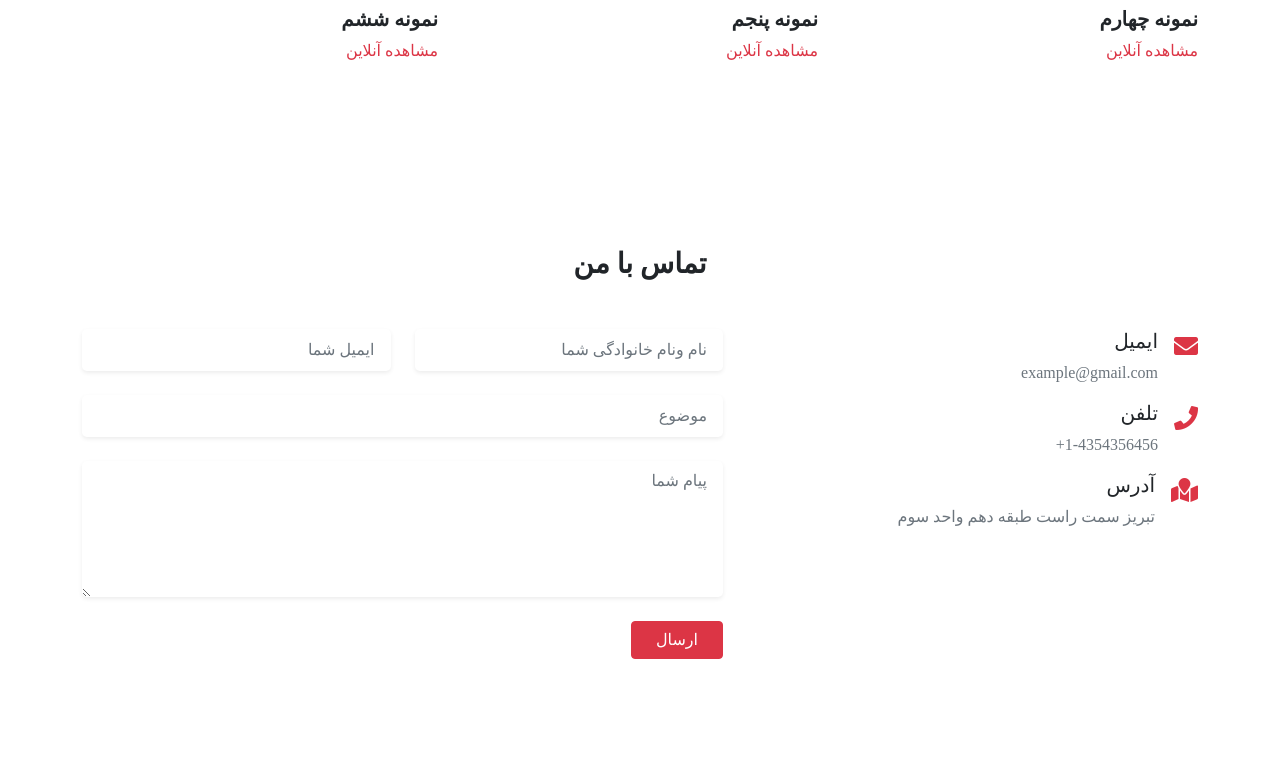
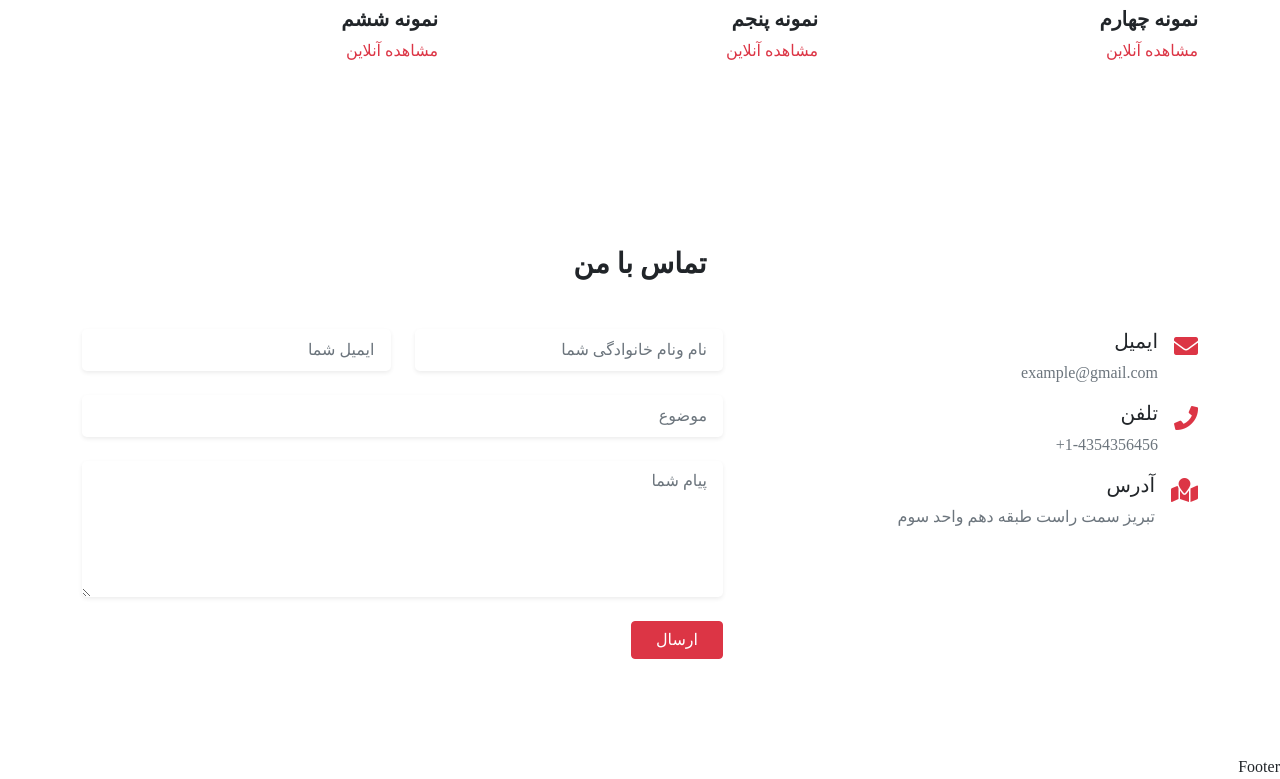
Before and after one commit to alishahi7645/alishahi-website, a React (Create React App) app: page / in a window 1280 px wide. Shown: the part 2518-3297 px from the top of the page. Before the commit the page ends 3273 px from the top, so only its background shows below. Built offline with nearby package versions, Linux system fonts and the light colour scheme; the HTML template or start-up script is replaced by a standard one.

Commit message:
start designed footer

```diff
--- a/src/App.js
+++ b/src/App.js
@@ -1,5 +1,6 @@
 import Aboute from './components/Aboute/Aboute.js';
 import Contact from './components/Contact/Contact.js';
+import Footer from './components/Footer/Footer.js';
 import Header from './components/Header/Header.js'
 import Home from './components/Home/Home.js';
 import Portfolio from './components/Portfolio/Portfolio.js';
@@ -13,6 +14,7 @@
       <Services/>
       <Portfolio/>
       <Contact/>
+      <Footer/>
     </div>
   );
 }
--- /dev/null
+++ b/src/components/Footer/Footer.js
@@ -0,0 +1,9 @@
+import React from 'react'
+
+function Footer() {
+  return (
+    <div>Footer</div>
+  )
+}
+
+export default Footer
```
